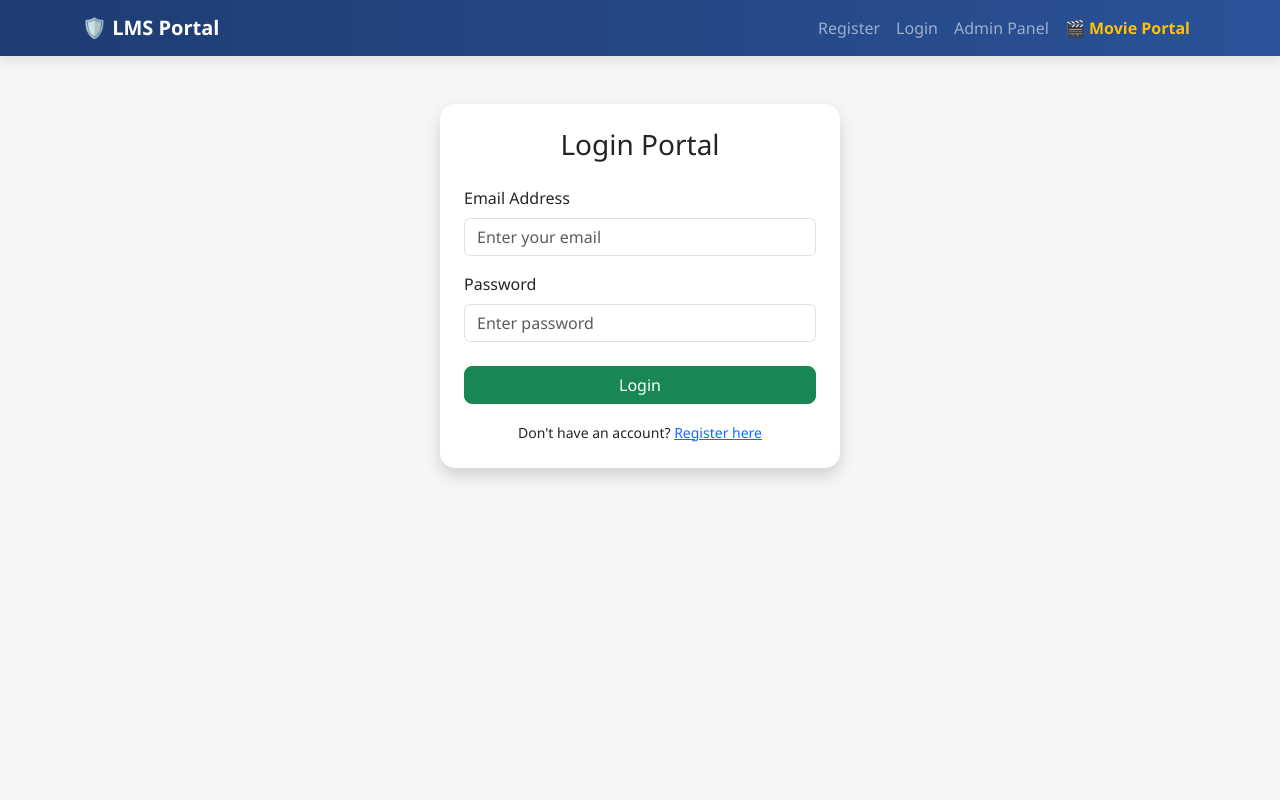
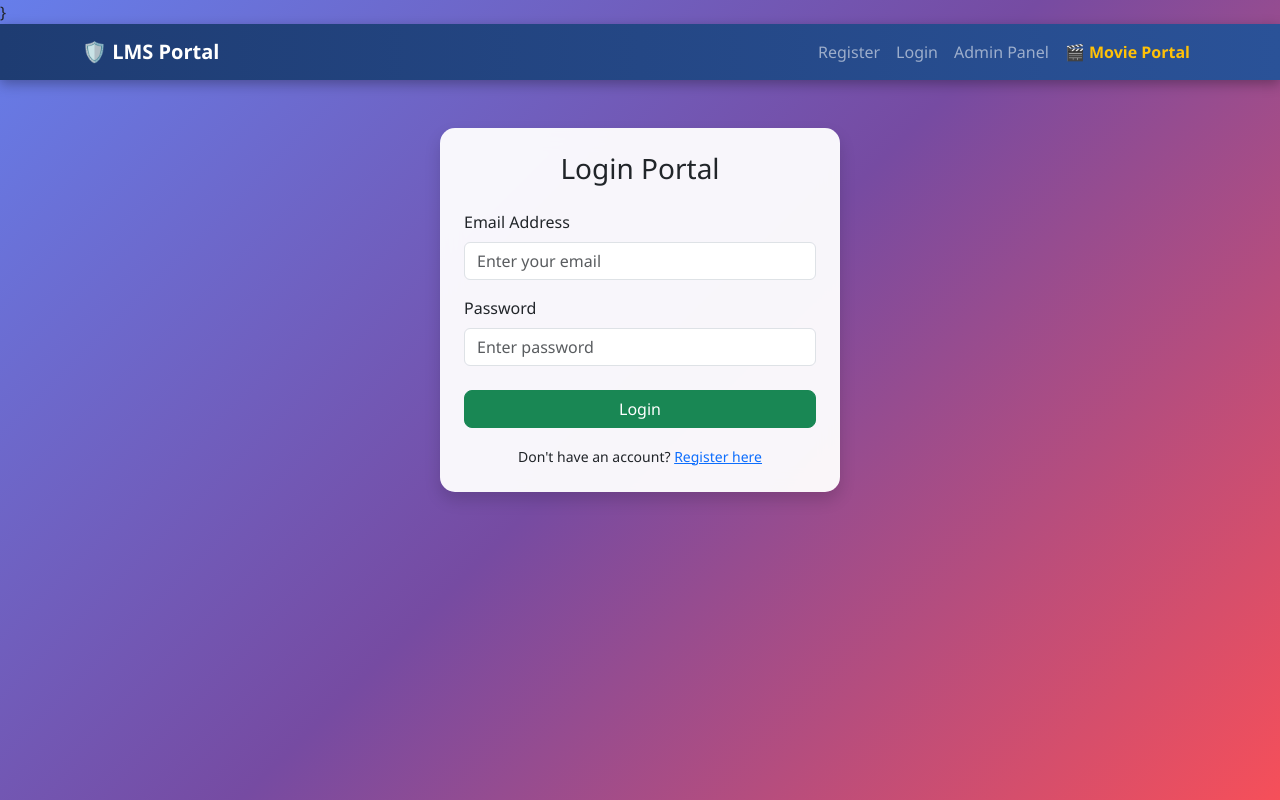
Before and after one commit to ch-Ahmad-zx/lms-project, a Flask app: page /login in a window 1280 px wide. Run offline with Flask 3, Linux system fonts and the light colour scheme; some libraries are stand-ins or nearby versions.

Commit message:
gradient theme

```diff
--- a/templates/base.html
+++ b/templates/base.html
@@ -7,26 +7,32 @@
     <title>LMS Portal</title>
     <style>
     body {
-            background-color: #f4f7f6; /* Light professional background */
+        background: linear-gradient(135deg, #667eea 0%, #764ba2 50%, #f64f59 100%);
+        min-height: 100vh;
         font-family: 'Segoe UI', Tahoma, Geneva, Verdana, sans-serif;
     }
     .navbar {
-            background: linear-gradient(90deg, #1e3c72 0%, #2a5298 100%); /* Blue gradient navbar */
-            box-shadow: 0 4px 12px rgba(0,0,0,0.1);
+        background: linear-gradient(90deg, #1e3c72 0%, #2a5298 100%);
+        box-shadow: 0 4px 12px rgba(0,0,0,0.3);
     }
     .card {
         border: none;
         border-radius: 15px;
-            box-shadow: 0 10px 30px rgba(0,0,0,0.08); /* Soft professional shadow */
+        box-shadow: 0 15px 40px rgba(0,0,0,0.2);
+        background: rgba(255, 255, 255, 0.95);
+        backdrop-filter: blur(10px);
     }
     .btn-primary {
-            background-color: #2a5298;
+        background: linear-gradient(90deg, #667eea, #764ba2);
         border: none;
         padding: 10px 20px;
         border-radius: 8px;
     }
     .btn-primary:hover {
-            background-color: #1e3c72;
+        background: linear-gradient(90deg, #764ba2, #667eea);
+        transform: scale(1.02);
+    }
+</style>
         }
     </style>
     <link rel="stylesheet" href="https://cdn.jsdelivr.net/npm/bootstrap-icons@1.11.0/font/bootstrap-icons.css">
```
Lines whose indentation alone changed are shown as unchanged.
